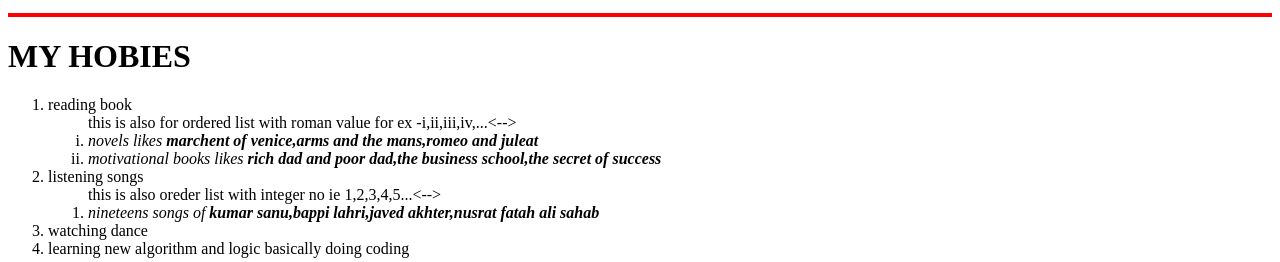
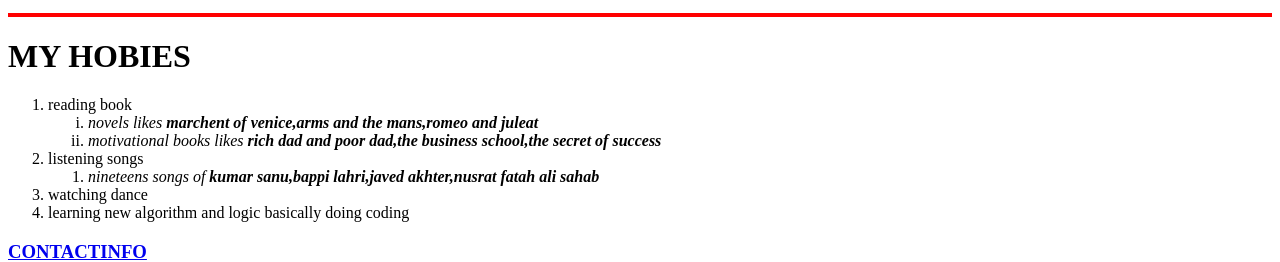
Before and after one commit to Marif805/arifCV, a plain HTML site: page index.html in a window 1280 px wide. Shown: the part 698-960 px from the top of the page. Drawn offline with Linux system fonts and the light colour scheme.

Commit message:
Update index.html

```diff
--- a/index.html
+++ b/index.html
@@ -34,18 +34,18 @@
         <h1>MY HOBIES</h1>
      <ol><!--this tag is for order list-->
        <li> reading book</li>
-       <ol type="i"><!-->this is also for ordered list with roman value for ex -i,ii,iii,iv,...<-->
+       <ol type="i"><!--this is also for ordered list with roman value for ex -i,ii,iii,iv,...-->
          <li> <em> novels likes<strong> marchent of venice,arms and the mans,romeo and juleat</strong> </em> </li>
          <li> <em> motivational books likes <strong> rich dad and poor dad,the business school,the secret of success</strong></em></li>
          </ol>
        <li> listening songs</li>
-     <ol type="7"><!--> this is also oreder list with integer no ie 1,2,3,4,5...<-->
+     <ol type="7"><!-- this is also oreder list with integer no ie 1,2,3,4,5...-->
        <li> <em>nineteens songs of <strong> kumar sanu,bappi lahri,javed akhter,nusrat fatah ali sahab</strong></em> </li>
        </ol>
        <li> watching dance</li>
        <li> learning new algorithm and logic basically doing coding</li>
        </ol>
-       <h3> <a href="C:\Users\Administrator\Desktop\web development\contactinfo.html" > CONTACTINFO</a></h3>
+       <h3> <a href="contactinfo.html" > CONTACTINFO</a></h3>
        <hr size="4" noshade color="red" />
        <h1> SKILL </h1>
          <!-- <table cellspacing="20">
```
